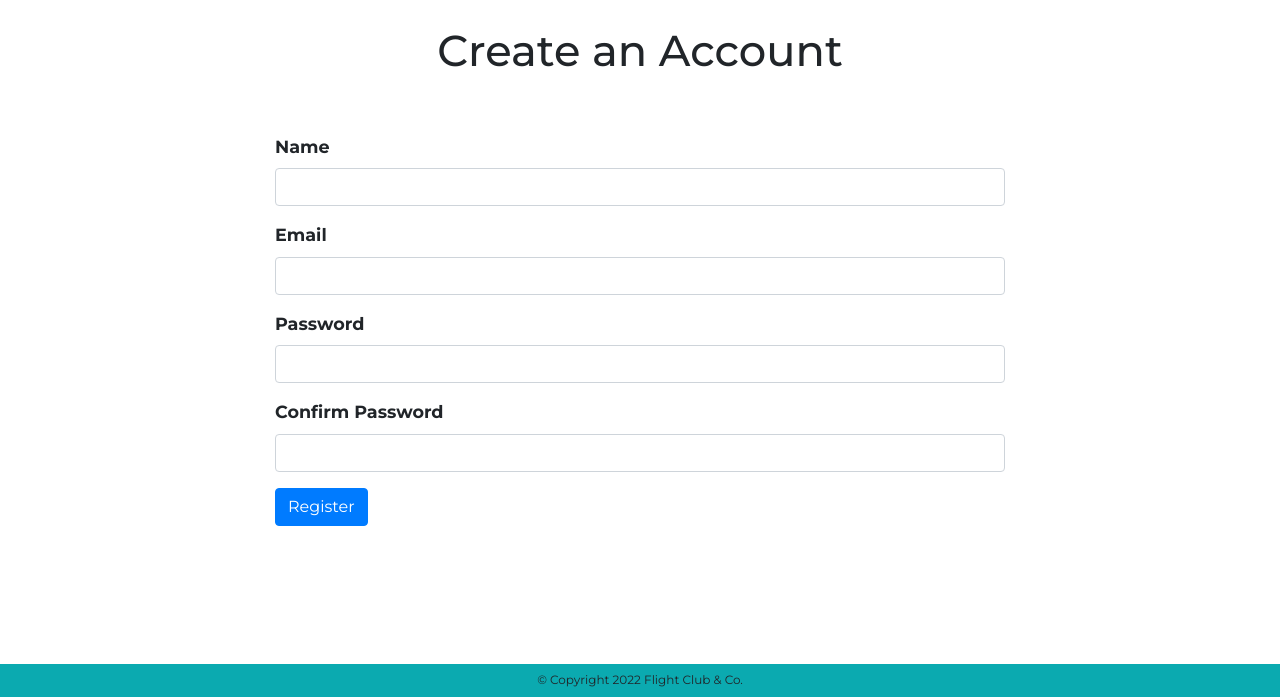
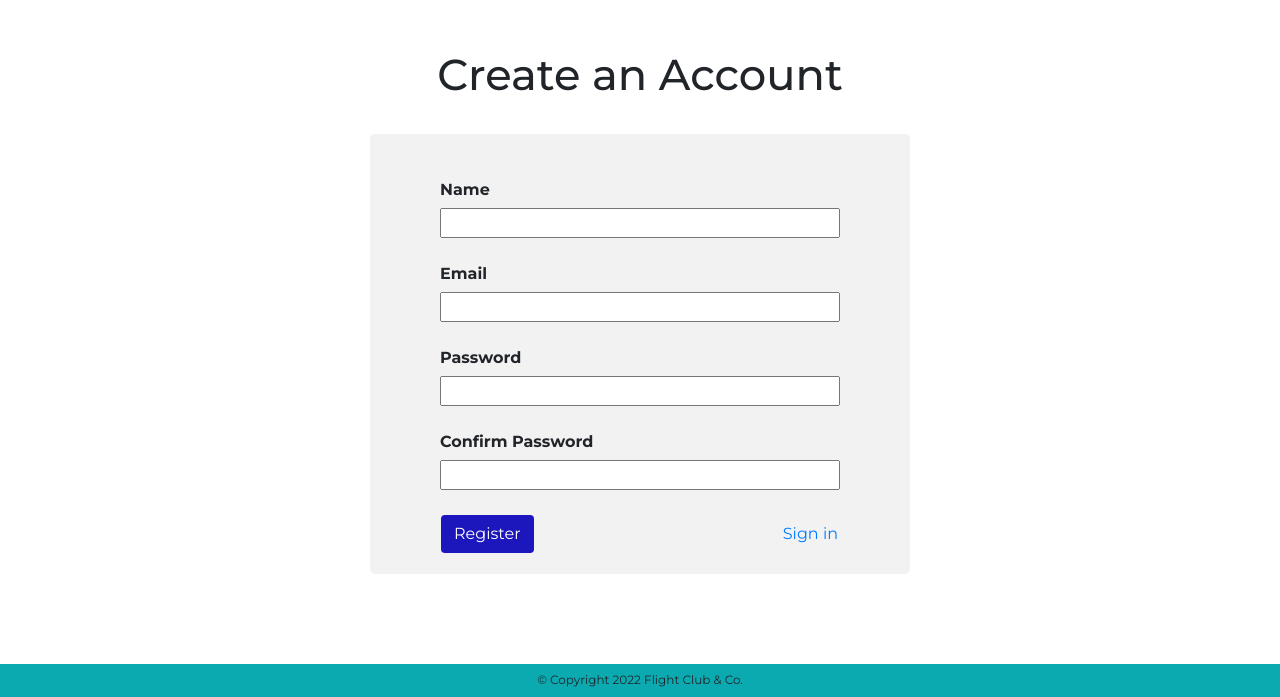
Before and after one commit to gregh13/Flight-Club, a Flask app: page /create_an_account/1 in a window 1280 px wide. Shown: the part 103-800 px from the top of the page. Run offline with Flask 2, Linux system fonts and the light colour scheme; some libraries are stand-ins or nearby versions.

Commit message:
reformat login and register page, clean up header design

```diff
--- a/static/css/styles.css
+++ b/static/css/styles.css
@@ -135,7 +135,7 @@ h2 {
 }
 
 .testimonials-image {
-  width: 10%;
+  width: 80px;
   border-radius: 100%;
   margin: 20px;
 }
--- a/templates/header.html
+++ b/templates/header.html
@@ -44,34 +44,22 @@
                 <ul class="navbar-nav ml-auto">
                     {% if not current_user.is_authenticated %}
                     <li class="nav-item active">
-                        <a class="nav-link" href="{{ url_for('landing_page') }}">Home <span class="sr-only">(current)</span></a>
-                    </li>
-                    <li class="nav-item dropdown active">
-                        <a class="nav-link dropdown-toggle" href="#" id="navbarDropdown" role="button"
-                           data-toggle="dropdown" aria-expanded="false">
-                            Navigation
-                        </a>
-                        <div class="dropdown-menu" aria-labelledby="navbarDropdown">
-                            <a class="dropdown-item" href="#features">Features</a>
-                            <a class="dropdown-item" href="#testimonials">Testimonials</a>
-                            <div class="dropdown-divider"></div>
-                            <a class="dropdown-item" href="#pricing">Plans</a>
-                        </div>
+                        <a class="nav-link" href="{{ url_for('login') }}">Login</a>
                     </li>
                     <li class="nav-item active">
                         <a class="nav-link" href="{{ url_for('create_an_account', join_type='normal') }}">Join</a>
                     </li>
                     <li class="nav-item active">
-                        <a class="nav-link" href="{{ url_for('login') }}">Login</a>
+                        <a class="nav-link" href="{{ url_for('landing_page') }}">Home <span class="sr-only">(current)</span></a>
                     </li>
                     {% else %}
                     <li class="nav-item active">
                         <a class="nav-link" href="{{ url_for('user_home') }}">Home <span class="sr-only">(current)</span></a>
                     </li>
-                    <li class="nav-item dropdown active">
+                  <li class="nav-item dropdown active">
                         <a class="nav-link dropdown-toggle" href="#" id="navbarDropdown" role="button"
                            data-toggle="dropdown" aria-expanded="false">
-                            Navigation
+                            Account
                         </a>
                         <div class="dropdown-menu" aria-labelledby="navbarDropdown">
                             <a class="dropdown-item" href="{{url_for('my_destinations')}}">Destinations</a>
@@ -90,6 +78,7 @@
 </section>
 
 <div class="container page-title">
+    <br>
                 <h2><span style="font-weight: 500; text-align: center;">{{ page_title }}</span></h2>
 {% with messages = get_flashed_messages() %}
 {% if messages %}
--- a/templates/register.html
+++ b/templates/register.html
@@ -2,16 +2,47 @@
 
 {% block content %}
 {% include "header.html" %}
-<br>
 <div class="container">
     <div class="row">
-      <div class="col-lg-8 col-md-10 mx-auto">
+      <div class="col-lg-6 col-md-8 mx-auto content">
+        <div class="form-container" style="text-align: left;">
+            <div style="margin: 0% 10%;">
+          <form method="POST" action="">
+                    {{ form.csrf_token }}
+              <br>
+              <strong>{{ form.name.label(style="margin-bottom: 6px;") }}</strong>
+              {{ form.name(style="width:100%") }}
+              <br><br>
+              <strong>{{ form.email.label(style="margin-bottom: 6px;") }}</strong>
+              {{ form.email(style="width:100%") }}
+              <br><br>
+              <strong>{{ form.password.label(style="margin-bottom: 6px;") }}</strong>
+              {{ form.password(style="width:100%") }}
+              <br><br>
+              <strong>{{ form.confirm_password.label(style="margin-bottom: 6px;") }}</strong>
+              {{ form.confirm_password(style="width:100%") }}
+              <br><br>
+              <table  style="display: table; width: 100%;">
+                  <tbody style="display: table; width: 100%;">
+                  <tr>
+                      <td><button class="w-22 btn btn-md btn-custom" type="submit">Register</button></td>
 
-       {{ wtf.quick_form(form, novalidate=True, button_map={"submit": "primary"}) }}
-
+                <td>
+                    <table  style="text-align: right; display: table; width: 100%;">
+                        <tr><td><a class="button" href="{{ url_for('reset_your_password') }}">Sign in</a></td></tr>
+                    </table>
+                      </td>
+                  </tr>
+                  </tbody>
+                  </table>
+          </form>
+                </div>
+        </div>
+                <br>
       </div>
     </div>
   </div>
 
+<br><br>
 {% include "footer.html" %}
 {% endblock %}
```
Also changed, not shown: templates/index.html (+14 -14 lines), templates/login.html (+32 -12 lines).
